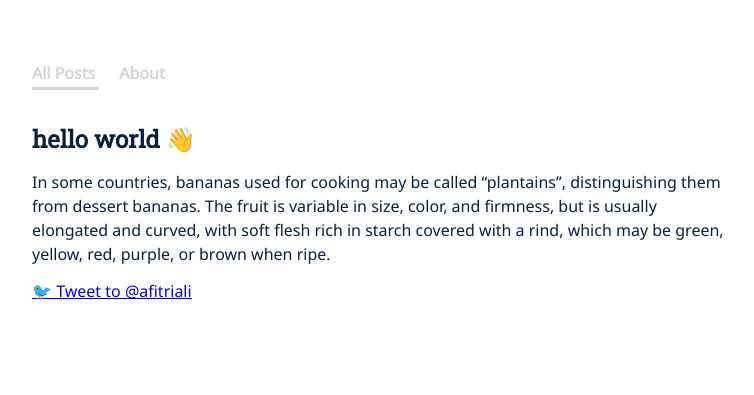
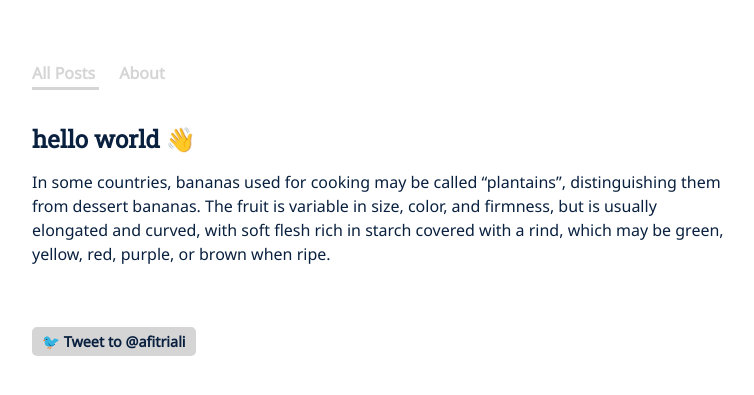
Before and after one commit to xfltrt/xfltrt.github.io, a Jekyll site: the page built from index.html, in a window 1280 px wide. Shown: the top 395 px of the page, without its empty margins (258-1012 px from the left). Built offline with Jekyll 4.4.1, drawn with Linux system fonts in a browser that asks for light colours; comment, search, counter and statistics services are not loaded.

Commit message:
Update main.scss

```diff
--- a/_sass/main.scss
+++ b/_sass/main.scss
@@ -63,3 +63,17 @@ nav a:hover {
 .details {
   color: var(--colour-gray);
 }
+
+footer {
+  padding-top: 50px;
+}
+
+footer a {
+  background: var(--colour-gray);
+  border-radius: 5px;
+  color: var(--colour-dark);
+  font-size: 0.9rem;
+  font-weight: 700;
+  padding: 5px 10px;
+  text-decoration: none;
+}
```
